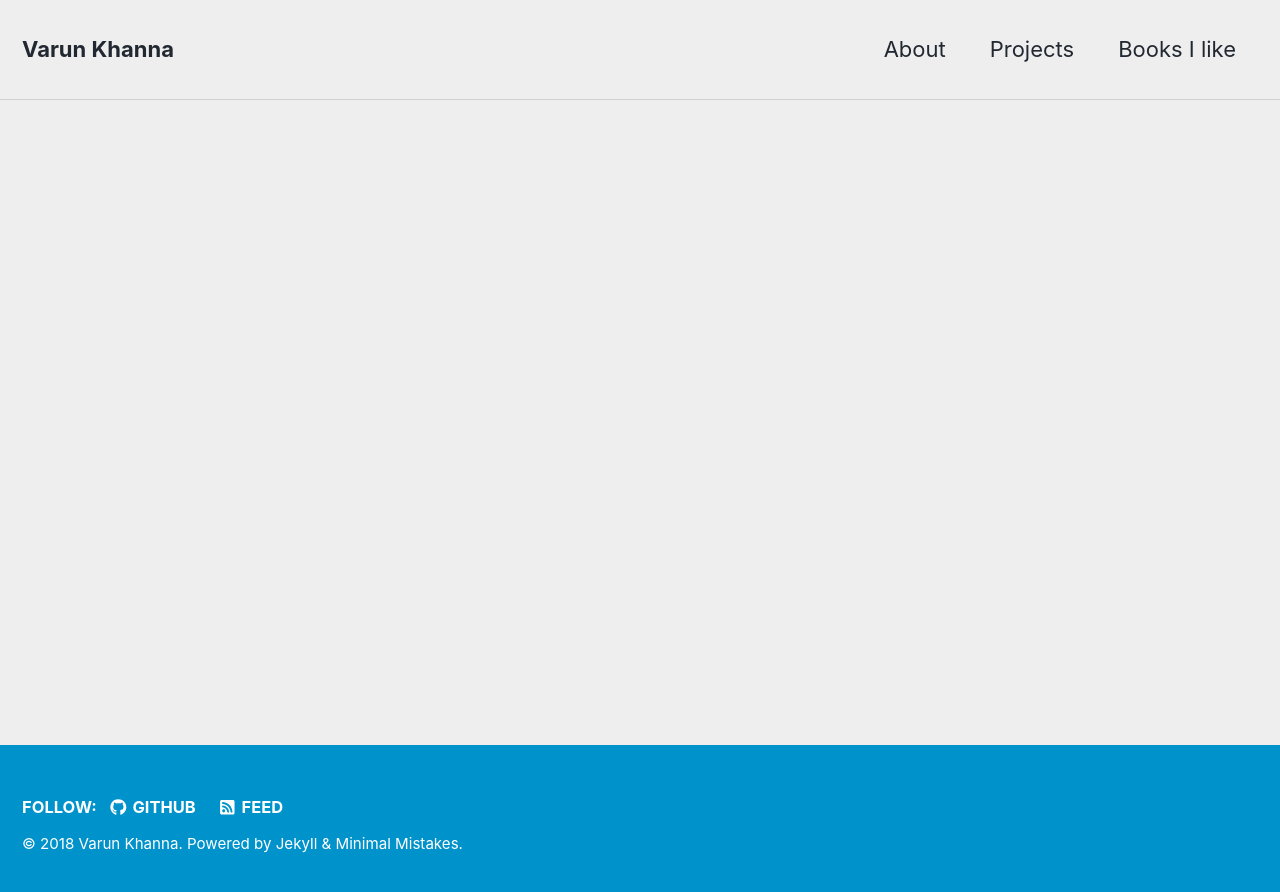
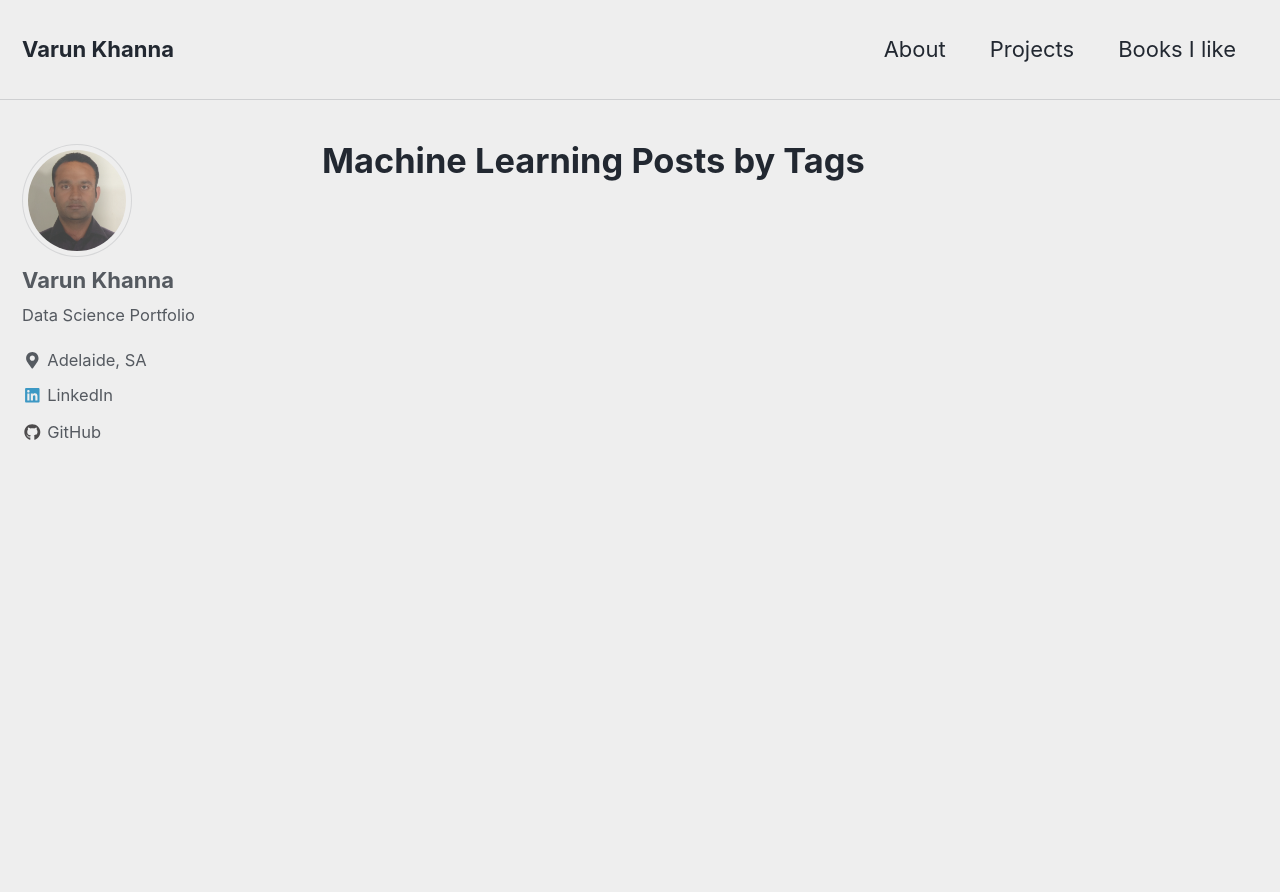
Before and after one commit to discoverdata/discoverdata.github.io, a Jekyll site: the page built from _pages/projects.md, in a window 1280 px wide and 900 px high. Shown: the top 892 px of the window. Built offline with Jekyll 4.4.1, drawn with Linux system fonts in a browser that asks for light colours; nearby versions of some CDN libraries; part of the change alters nothing that is shown.

Commit message:
Update projects.md

```diff
--- a/_pages/projects.md
+++ b/_pages/projects.md
@@ -1,9 +1,12 @@
 ---
-layout: default
+layout: archive
 permalink: /projects/
 title: "Machine Learning Posts by Tags"
 author_profile: true
+header:
+ image:"/images/adelaide.jpg"
 ---
+
 {% include base_path %}
 {% include group-by-array collection=site.posts fields="tags" %}
 
```
